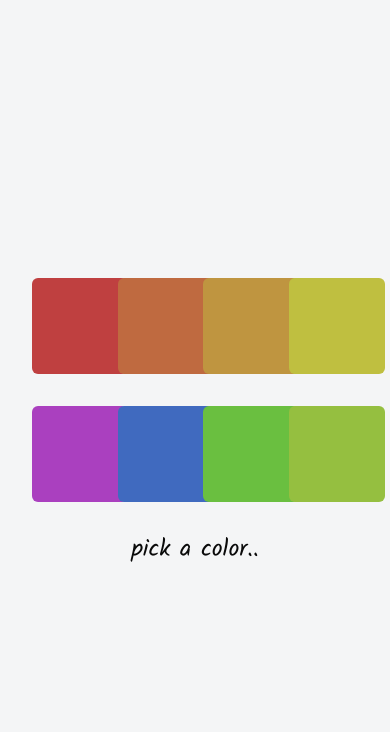
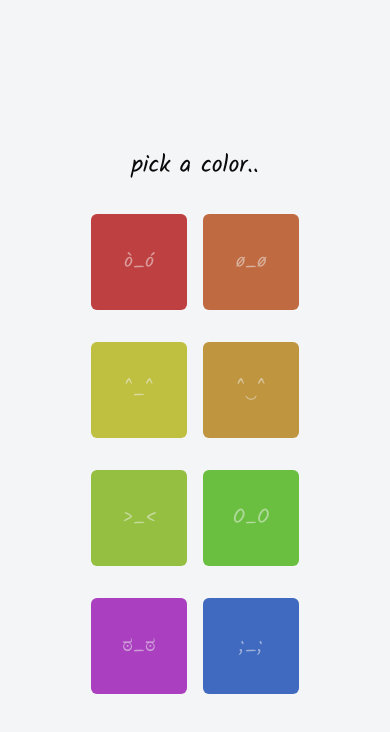
Before and after one commit to thisispalash/emptyyourmug, a Next.js app: page / in a window 390 px wide. Shown: the top 732 px of the page. Built offline with nearby package versions, Linux system fonts and the light colour scheme.

Commit message:
landing screen mobile

```diff
--- a/src/component/screen/00_landing/EmotionBox.tsx
+++ b/src/component/screen/00_landing/EmotionBox.tsx
@@ -41,10 +41,13 @@ export default function EmotionBox({ emotion }: EmotionBoxProps) {
       onMouseEnter={handleMouseEnter}
       onMouseLeave={handleMouseLeave}
     >
-      {isHovered ?
-        <span className='text-2xl text-background/50'>{getEmoji(emotion)}</span>
-        : <span>&nbsp;</span>
-      }
+      <div className='hidden md:flex items-center justify-center'>
+        {isHovered ?
+          <span className='text-2xl text-background/50'>{getEmoji(emotion)}</span>
+          : <span>&nbsp;</span>
+        }
+      </div>
+      <span className='text-xl text-background/50 md:hidden'>{getEmoji(emotion)}</span>
     </div>
   );
 }
--- a/src/component/screen/00_landing/main.tsx
+++ b/src/component/screen/00_landing/main.tsx
@@ -22,9 +22,47 @@ export default function LandingScreen() {
   const rowOne = emotions.slice(0, 4);
   const rowTwo = emotions.slice(4).reverse();
 
+  const mobileRowOne = emotions.slice(0,2);
+  const mobileRowTwo = emotions.slice(2,4).reverse();
+  const mobileRowThree = emotions.slice(4,6);
+  const mobileRowFour = emotions.slice(6).reverse();
+
   return (
+    <>
+      {/* Mobile */}
       <div className={clsx(
-      'flex flex-col gap-8'
+        'flex flex-col gap-8',
+        'md:hidden'
+      )}>
+
+        <div className='w-full flex items-center justify-center'>
+          <h1 className='text-2xl lowercase'>pick a color..</h1>
+        </div>
+        <div className='grid grid-cols-2 gap-4'>
+          {mobileRowOne.map((emotion) => (
+            <EmotionBox key={emotion} emotion={emotion} />
+          ))}
+        </div>
+        <div className='grid grid-cols-2 gap-4'>
+          {mobileRowTwo.map((emotion) => (
+            <EmotionBox key={emotion} emotion={emotion} />
+          ))}
+        </div>
+        <div className='grid grid-cols-2 gap-4'>
+          {mobileRowThree.map((emotion) => (
+            <EmotionBox key={emotion} emotion={emotion} />
+          ))}
+        </div>
+        <div className='grid grid-cols-2 gap-4'>
+          {mobileRowFour.map((emotion) => (
+            <EmotionBox key={emotion} emotion={emotion} />
+          ))}
+        </div>
+
+      </div>
+
+      <div className={clsx(
+        'hidden md:flex flex-col gap-8'
       )}>
         <div className='grid grid-cols-4 gap-4'>
           {rowOne.map((emotion) => (
@@ -40,5 +78,6 @@ export default function LandingScreen() {
           <h1 className='text-2xl lowercase'>pick a color..</h1>
         </div>
       </div>
+    </>
   );
 }
```
Lines whose indentation alone changed are shown as unchanged.
